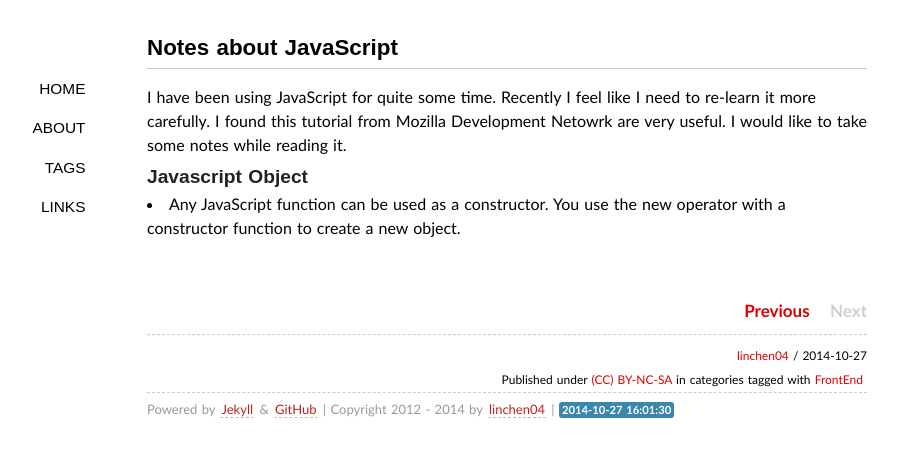
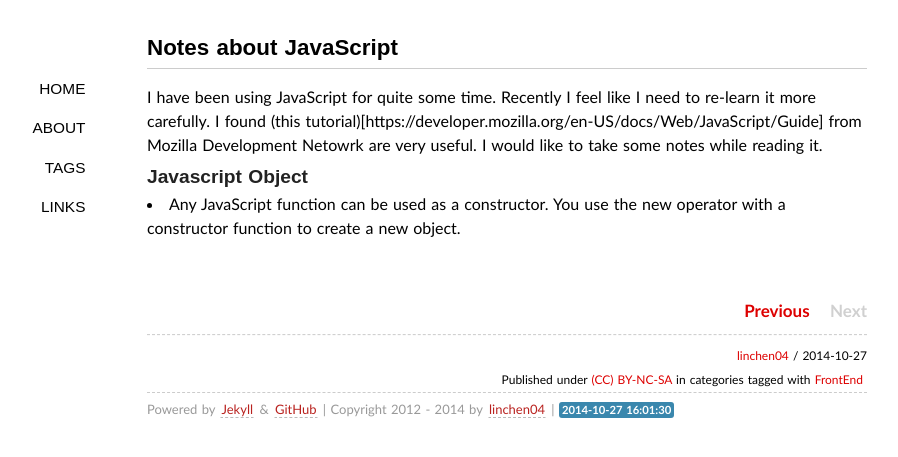
Before and after one commit to lchenn/linchen04.github.io, a Jekyll site: the page built from _posts/2014-10-27-notes-about-javascript.md, in a window 1280 px wide. Shown: the top 457 px of the page, without its empty margins (133-1031 px from the left). Built offline with Jekyll 4.4.1, drawn with Linux system fonts in a browser that asks for light colours; some web fonts are replaced; Markdown is read by kramdown in place of the engine named in the settings; comment, search, counter and statistics services are not loaded; some of the changed lines change nothing that is shown.

```diff
--- a/_posts/2014-10-27-notes-about-javascript.md
+++ b/_posts/2014-10-27-notes-about-javascript.md
@@ -5,7 +5,7 @@
 tags: "FrontEnd"
 ---
 
-I have been using JavaScript for quite some time. Recently I feel like I need to re-learn it more carefully. I found this tutorial from Mozilla Development Netowrk are very useful. I would like to take some notes while reading it.
+I have been using JavaScript for quite some time. Recently I feel like I need to re-learn it more carefully. I found (this tutorial)[https://developer.mozilla.org/en-US/docs/Web/JavaScript/Guide] from Mozilla Development Netowrk are very useful. I would like to take some notes while reading it.
 
 ### Javascript Object
 
```
